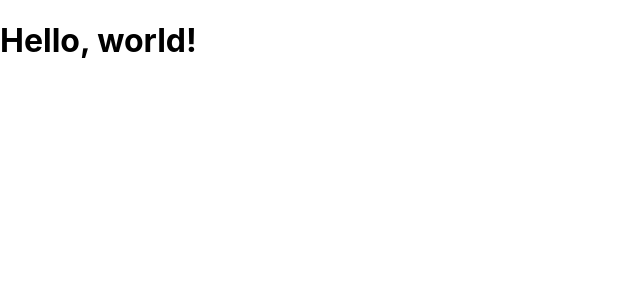
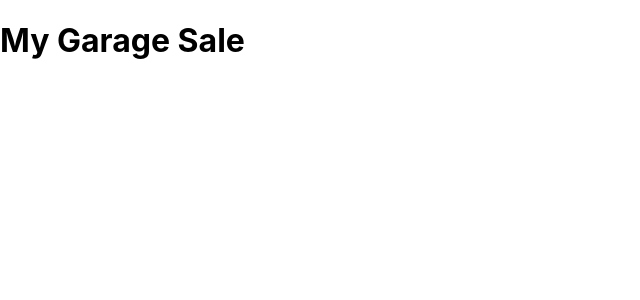
Before and after one commit to joinpursuit/Module-Three-Midmodule-Assessment-Days, a React (Create React App) app: page / in a window 1280 px wide. Shown: the top 300 px of the page, without its empty margins (0-640 px from the left). Built offline with nearby package versions, Linux system fonts and the light colour scheme.

Commit message:
working on

```diff
--- a/src/App.js
+++ b/src/App.js
@@ -1,7 +1,17 @@
 import "./App.css";
+import productData from './data/productData'
+import Products from './Components/Products'
+import Checkout from './Components/Checkout'
+import Cart from './Components/Cart'
+import React from "react";
 
-const App = () => {
-  return <h1>Hello, world!</h1>;
+class App extends React.Component{
+  render(){
+  return (
+    <div class ="App">
+      <Products productData ={productData} addProduct ={this.addProduct}/>
+  </div>
+  )
 };
-
+}
 export default App;
--- /dev/null
+++ b/src/Components/Cart.js
@@ -0,0 +1,32 @@
+import React from 'react'
+import './../App.css'
+
+
+ class Cart extends React.Component {
+    render() {
+        const Cart=({cart,total, tax, subtotal})=>{
+            const carry =cart.map(product =>{
+                return (
+                    <li key ={product.id}> {product.name}: {product.price.toFixed(2)}
+                 </li>
+                )
+            })
+
+        }
+        return (
+            <div className ="cart">
+                <h2>Cart</h2>
+                <ul>
+                    {carry}
+                </ul>
+                <h4>Subtal: ${0.00 ||subtotal.toFixed(2)}</h4>
+                <h4> Tax: ${0.00 || tax.toFixed(2)}</h4>
+                <h4>Total: ${0.00 || total.toFixed(2)}</h4>
+
+            </div>
+
+        )
+    }
+}
+
+export default Cart
--- /dev/null
+++ b/src/Components/Product.js
@@ -0,0 +1,20 @@
+import React from 'react'
+import './Products.css'
+
+const Product =(props)=>{
+    const {name, price, img, addProduct, description }= props
+    const addCart =(event)=>{
+        addProduct(name,price)
+
+    }
+    return (
+        <li className = "product" >
+         <h3>{name}</h3>
+         <p>Price: {price.toFixed(2)}</p>
+         <button onClick ={addCart}>Add To Cart</button>
+         <img src = {img} />
+         <p>{description}</p>
+        </li>
+    )
+}
+export default Product;
--- /dev/null
+++ b/src/Components/Products.css
@@ -0,0 +1,21 @@
+.Products{
+    display: grid;
+    grid-template-columns: repeat(2, .3fr ) ;
+    grid-template-rows: repeat(3, 1fr) ;
+    grid-gap: 1rem;
+}
+.product{
+    list-style: none;
+    text-align: center;
+}
+button{
+    width: 100px;
+    margin: 10px;
+}
+
+.Checkout{
+    display: flex;
+    flex-direction: column;
+    width: 150px;
+    height: 20px;
+}
--- /dev/null
+++ b/src/Components/Products.js
@@ -0,0 +1,27 @@
+import React from 'react'
+import Product from './Product'
+import './Products.css'
+
+const Products =({ productData, addProduct}) => {
+    return (
+        <div>
+            <h1>My Garage Sale</h1>
+            <ul className ="Products" >
+                {productData.map((product)=>{
+                   return (
+                     <product
+                     name ={product.name}
+                     price ={product.price}
+                     img ={ product.img}
+                     description ={product.description}
+                     key ={product.id}
+                     addProduct={addProduct}
+                     />
+                   )
+                })}
+
+            </ul>
+        </div>
+    )
+}
+export default Products;
```
Also changed, not shown: src/Components/Checkout.js (added), 1 other file (tests, documents, lock files or other folders).
